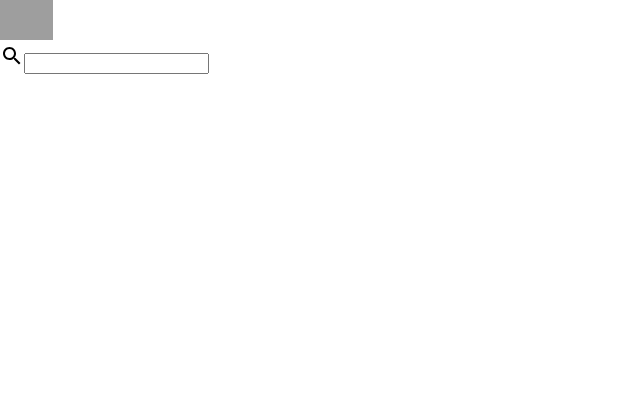
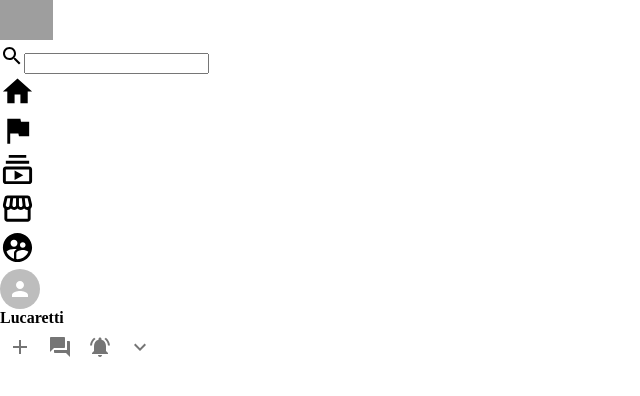
Before and after one commit to lukaszprotosawicki/facebook-clone, a React (Create React App) app: page / in a window 1280 px wide. Shown: the top 396 px of the page, without its empty margins (0-640 px from the left). Built offline with nearby package versions, Linux system fonts and the light colour scheme; grey boxes are pictures that could not be loaded.

Commit message:
header add icons

```diff
--- a/package.json
+++ b/package.json
@@ -6,6 +6,7 @@
     "@emotion/react": "^11.7.1",
     "@emotion/styled": "^11.6.0",
     "@material-ui/core": "^4.12.3",
+    "@material-ui/icons": "^4.11.2",
     "@mui/icons-material": "^5.4.2",
     "@mui/material": "^5.4.2",
     "@testing-library/jest-dom": "^5.16.2",
--- a/src/Header.js
+++ b/src/Header.js
@@ -1,6 +1,16 @@
 import React from "react";
 import "./Header.css";
 import SearchIcon from "@mui/icons-material/Search";
+import HomeIcon from "@material-ui/icons/Home";
+import FlagIcon from "@material-ui/icons/Flag";
+import SubscriptionsOutlinedIcon from "@material-ui/icons/SubscriptionsOutlined";
+import StorefrontOutlinedIcon from "@material-ui/icons/StorefrontOutlined";
+import SupervisedUserCircleIcon from "@material-ui/icons/SupervisedUserCircle";
+import { Avatar, IconButton } from "@mui/material";
+import AddIcon from "@material-ui/icons/Add";
+import ForumIcon from "@material-ui/icons/Forum";
+import NotificationsActiveIcon from "@material-ui/icons/NotificationsActive";
+import ExpandMoreIcon from "@material-ui/icons/ExpandMore";
 
 function Header() {
   return (
@@ -15,8 +25,41 @@
           <input type="text" />
         </div>
       </div>
-      <div className="header__middle"></div>
-      <div className="header__right"></div>
+      <div className="header__middle">
+        <div className="header__option">
+          <HomeIcon fontSize="large" />
+        </div>
+        <div className="header__option">
+          <FlagIcon fontSize="large" />
+        </div>
+        <div className="header__option">
+          <SubscriptionsOutlinedIcon fontSize="large" />
+        </div>
+        <div className="header__option">
+          <StorefrontOutlinedIcon fontSize="large" />
+        </div>
+        <div className="header__option">
+          <SupervisedUserCircleIcon fontSize="large" />
+        </div>
+      </div>
+      <div className="header__right">
+        <div className="header__info">
+          <Avatar />
+          <h4>Lucaretti</h4>
+        </div>
+        <IconButton>
+          <AddIcon />
+        </IconButton>
+        <IconButton>
+          <ForumIcon />
+        </IconButton>
+        <IconButton>
+          <NotificationsActiveIcon />
+        </IconButton>
+        <IconButton>
+          <ExpandMoreIcon />
+        </IconButton>
+      </div>
     </div>
   );
 }
```
Also changed, not shown: 1 other file (tests, documents, lock files or other folders).
